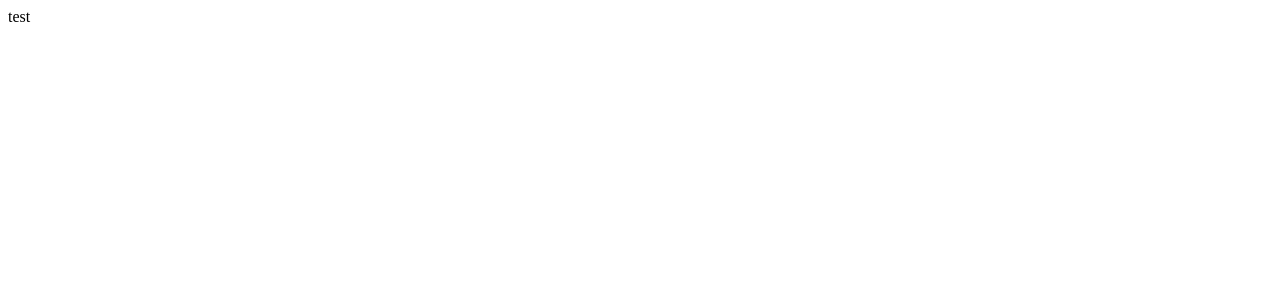
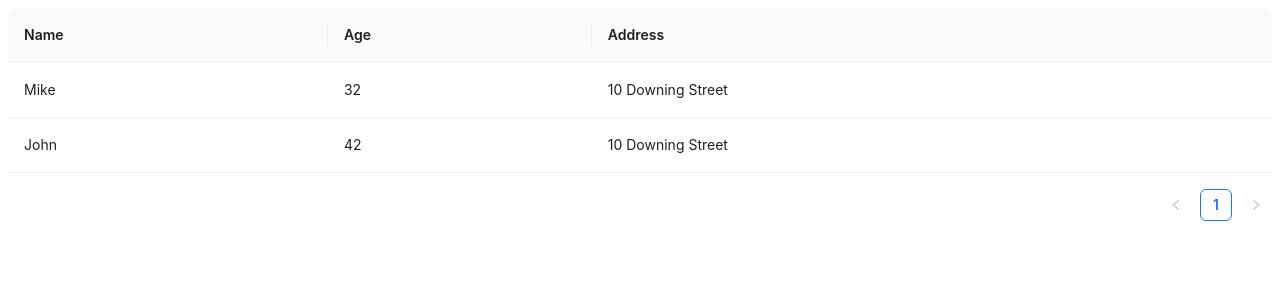
Before and after one commit to PankNas/white_frame_table, a React (Vite) app: page / in a window 1280 px wide. Shown: the top 300 px of the page. Built offline with nearby package versions, Linux system fonts and the light colour scheme.

Commit message:
feat: добавит асинхронное получение данных для таблицы

```diff
--- a/src/App.tsx
+++ b/src/App.tsx
@@ -1,5 +1,43 @@
+import {Table} from 'antd';
+import styles from './styles.module.css';
+import {useEffect, useState} from "react";
+import {getTableData} from "./utils.ts";
+
+const columns = [
+  {
+    title: 'Name',
+    dataIndex: 'name',
+    key: 'name',
+  },
+  {
+    title: 'Age',
+    dataIndex: 'age',
+    key: 'age',
+  },
+  {
+    title: 'Address',
+    dataIndex: 'address',
+    key: 'address',
+  },
+];
+
 function App() {
-  return <div>test</div>
+  const [tableData, setTableData] = useState<any>(null);
+
+  useEffect(() => {
+    const load = async () => {
+      const data = await getTableData();
+      setTableData(data)
+    }
+
+    load();
+  }, []);
+
+  return (
+    <main className={styles.mainPage}>
+      <Table dataSource={tableData} columns={columns}/>
+    </main>
+  )
 }
 
 export default App
--- /dev/null
+++ b/src/styles.module.css
@@ -0,0 +1,4 @@
+.mainPage {
+  max-width: 1280px;
+  margin: 0 auto;
+}
--- /dev/null
+++ b/src/utils.ts
@@ -0,0 +1,18 @@
+const dataSource = [
+  {
+    key: '1',
+    name: 'Mike',
+    age: 32,
+    address: '10 Downing Street',
+  },
+  {
+    key: '2',
+    name: 'John',
+    age: 42,
+    address: '10 Downing Street',
+  },
+];
+
+export const getTableData = () => {
+  return Promise.resolve(dataSource);
+}
```
